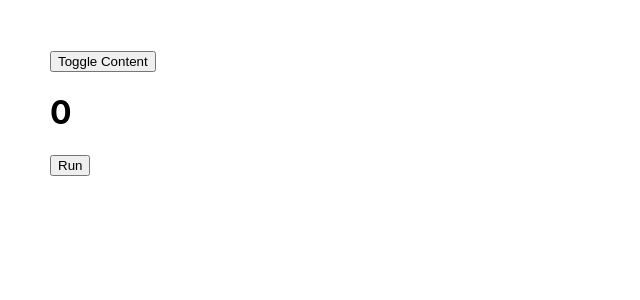
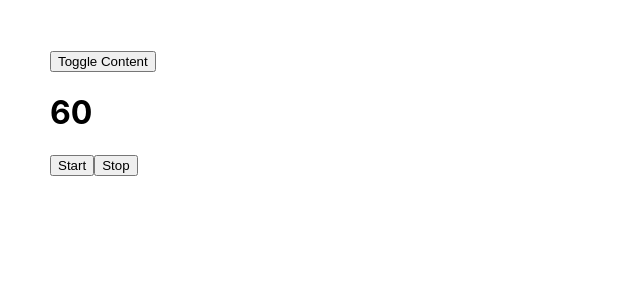
Before and after one commit to Toan1010/learnReact, a React (Create React App) app: page / in a window 1280 px wide. Both pictures are taken after a click on the button "Toggle Content". Shown: the top 300 px of the page, without its empty margins (0-640 px from the left). Built offline with nearby package versions, Linux system fonts and the light colour scheme.

Commit message:
learn React: Hook(useRef)

```diff
--- a/src/Content.js
+++ b/src/Content.js
@@ -1,36 +1,34 @@
-import { useLayoutEffect, useState } from "react";
-
-//useEffect
-//1. Cap nhat lai state
-//2. Cap nhat DOM (mounted)
-//3. Render lai UI
-//4. Goi cleanup neu deps thay doi
-//5. Goi useEffect callback
-
-//useLayoutEffect
-//1. Cap nhat lai state
-//2. Cap nhat DOM (mounted)
-//3. Goi cleanup neu deps thay doi (sync)
-//4. Goi useLayoutEffect callback (sync)
-//5. Reander lai UI
+import { useRef, useEffect, useState } from "react";
 
 const Content = () =>{
-    const [count, setCount] = useState(0);
+    const [count, setCount] = useState(60);
+    const [disable, setDisable] = useState(false);
+    let timer = useRef({name: "timer",describe: count});
+    let prevCount = useRef();
 
-    useLayoutEffect(() =>{
-        if(count > 3){
-            setCount(0);
-        }
-    },[count]);
+    useEffect(() => {
+        prevCount.current = count;
+       }
+    ,[count]);
 
-    const submit = () => {
-        setCount(prev => prev+1);
+    const handleStart = () => {
+        timer.describe = setInterval(()=>{
+            setCount(prev => prev-1)
+        },1000)
+        setDisable(true);
     }
+    const handleStop = () => {
+        clearInterval(timer.describe);
+        setDisable(false);
+    }
+
+    console.log(`prevCount:${prevCount.current} \ncount: ${count}`);
 
     return (
         <div key='Content'>
             <h1>{count}</h1>
-            <button onClick={submit}>Run</button>
+            <button onClick={handleStart} disabled={disable}>Start</button>
+            <button onClick={handleStop}>Stop</button>
         </div>
     )
 }
```
